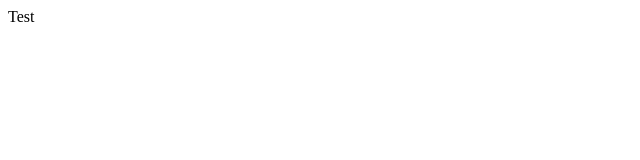
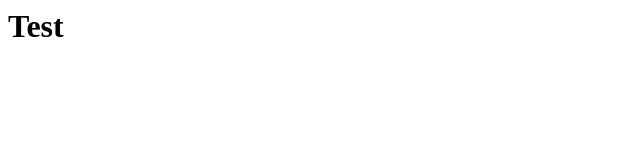
Before and after one commit to sui-tyan/git-test, a website: page index.html in a window 1280 px wide. Shown: the full height of the page, 0-640 px from the left. Drawn offline with Linux system fonts and the light colour scheme.

Commit message:
Removed: index.html content

```diff
--- a/index.html
+++ b/index.html
@@ -1,11 +1 @@
-<!DOCTYPE html>
-<html lang="en">
-  <head>
-    <meta charset="UTF-8" />
-    <meta name="viewport" content="width=device-width, initial-scale=1.0" />
-    <title>A Web Portfolio</title>
-  </head>
-  <body>
-    Test
-  </body>
-</html>
+<h1>Test</h1>
```
